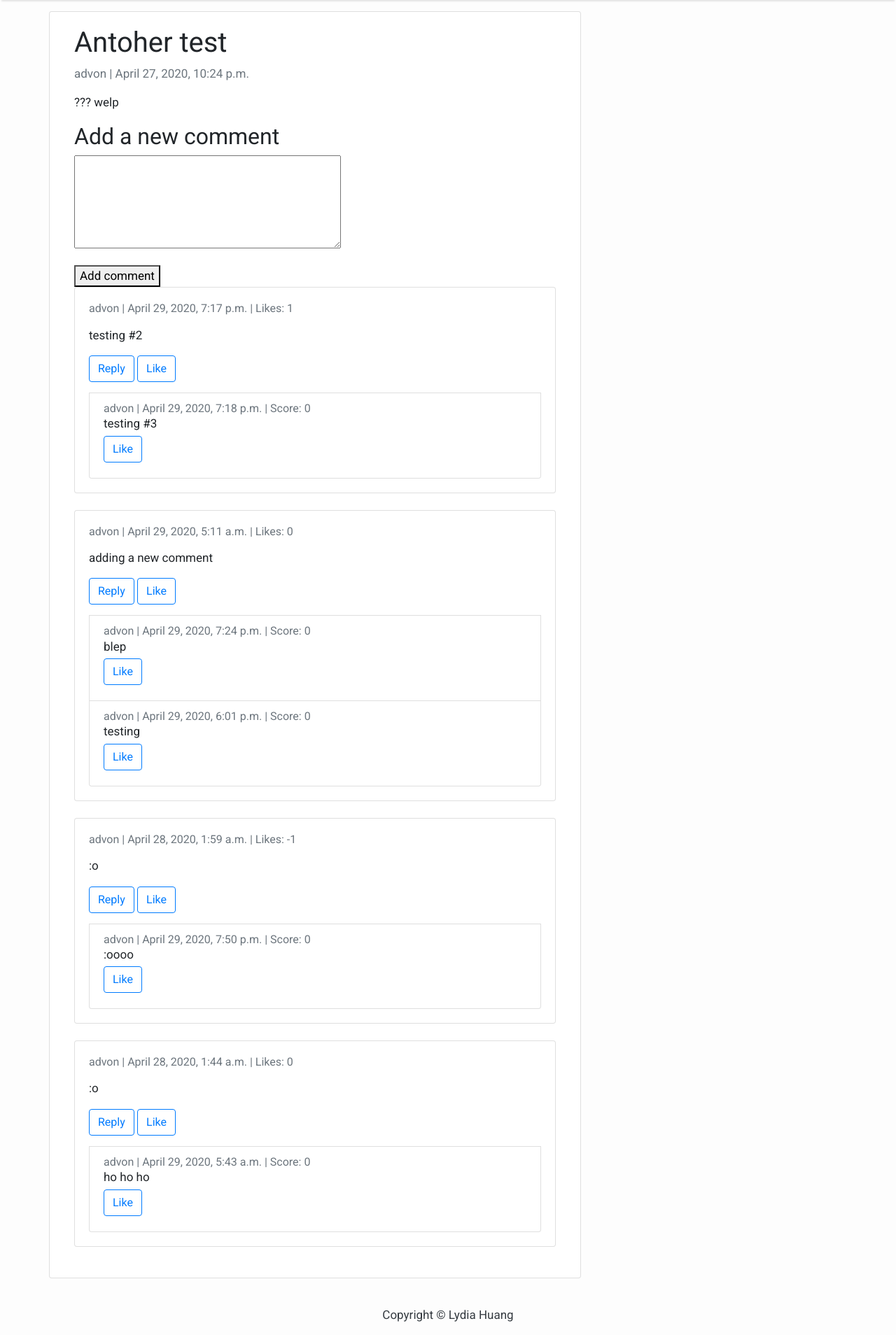
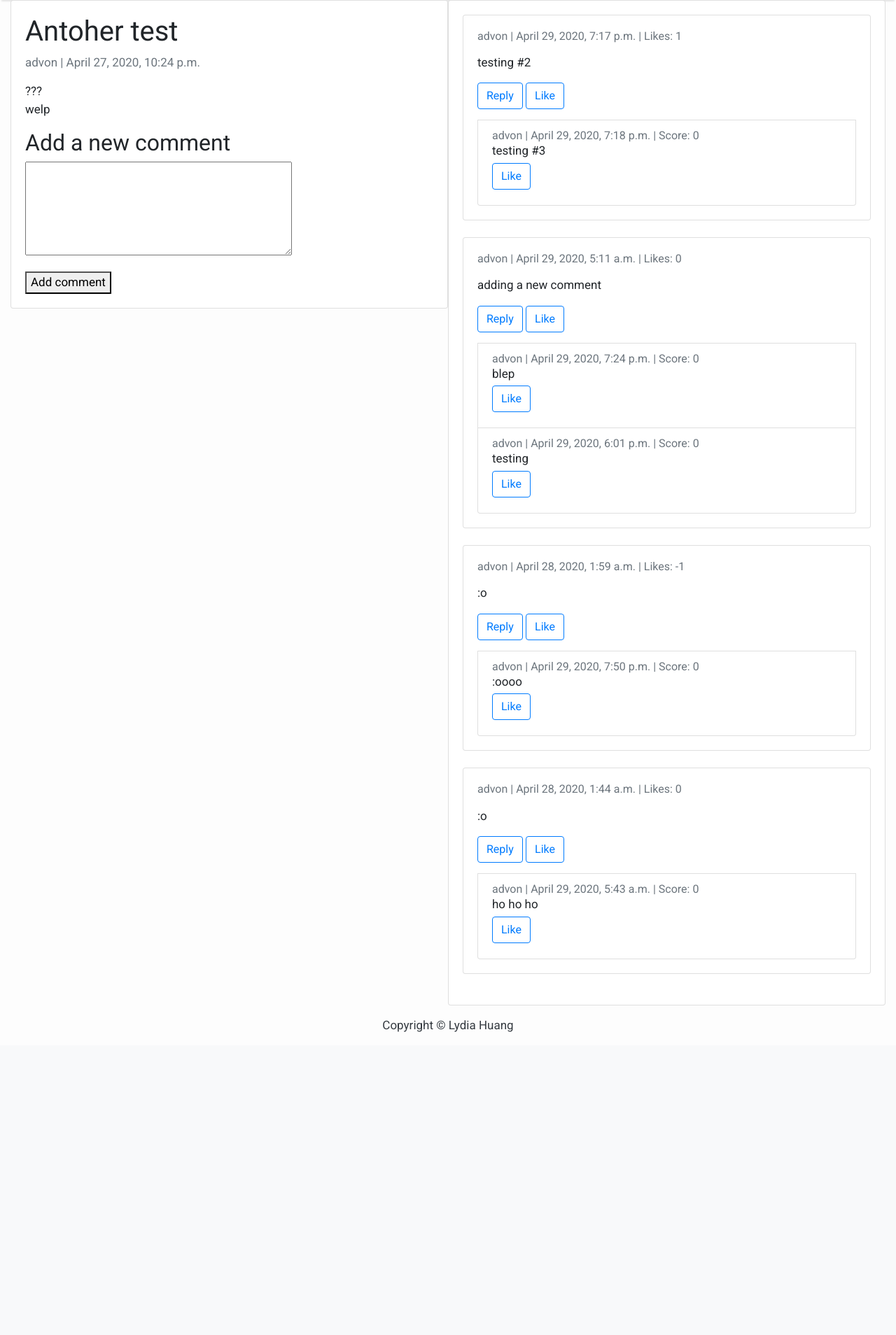
Before and after one commit to lydiahuang59/article-comments, a Django app: page /2/ in a window 1280 px wide. Shown: the part 58-1966 px from the top of the page at 70% size. After the commit the page ends 1533 px from the top, so only its background shows below. Run offline with Django 3.2, Linux system fonts and the light colour scheme; data comes from the database, SQL or seed files in the repository; some libraries are stand-ins or nearby versions.

Commit message:
article detail displays as columns

```diff
--- a/commentary/templates/article_detail.html
+++ b/commentary/templates/article_detail.html
@@ -9,13 +9,35 @@
   });
 </script>
 
-<div class="container">
-  <div class="row">
-    <div class="col-md-8 card mb-4  mt-3 left  top">
+<style>
+html,
+body {
+  height: 100%;
+  display: flex;
+  flex-direction: column;
+}
+.container-fluid {
+  flex-grow: 1;
+  overflow: auto;
+  display: flex;
+  flex-direction: row;
+  width: 100%;
+}
+.column {
+  width: 50%;
+  flex: 1;
+  overflow: auto;
+}
+</style>
+
+
+<div class="container-fluid">
+    <div class="column">
+      <div class="w-100 card">
         <div class="card-body">
           <h1>{% block title %} {{ article.title }} {% endblock title %}</h1>
           <p class=" text-muted">{{ article.author }} | {{ article.created_on }}</p>
-        <p class="card-text ">{{ article.content | safe }}</p>
+          <p class="card-text ">{{ article.content | safe | linebreaks}}</p>
 
           <h2>Add a new comment</h2>
           <form action="." method="post">
@@ -23,7 +45,12 @@
             {% csrf_token %}
             <button type="submit">Add comment</button>
           </form>
-
+        </div>
+      </div>
+    </div>
+    <div class="column">
+      <div class="w-100 card">
+        <div class="card-body">
           <!-- Comment with nested comments -->
           {% for comment in comments %}
           <div class="card mb-4">
@@ -63,6 +90,8 @@
         </div>
       </div>
     </div>
+
 </div>
 
+
 {% endblock content %}
--- a/commentary/templates/base.html
+++ b/commentary/templates/base.html
@@ -11,7 +11,8 @@
 
     <body>
         <style>
-            body {
+        body {
+            height: 100%;
             font-family: "Roboto", sans-serif;
             font-size: 17px;
             background-color: #fdfdfd;
```
Lines whose indentation alone changed are shown as unchanged.
